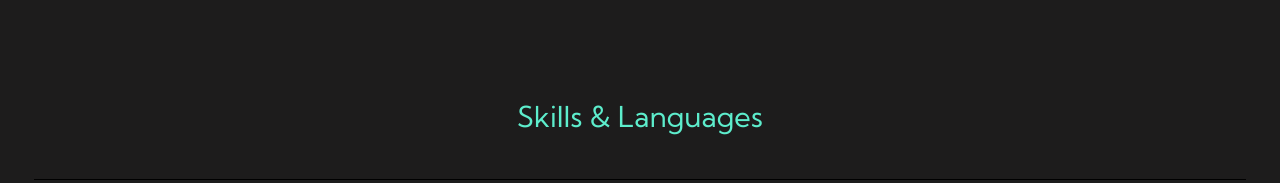
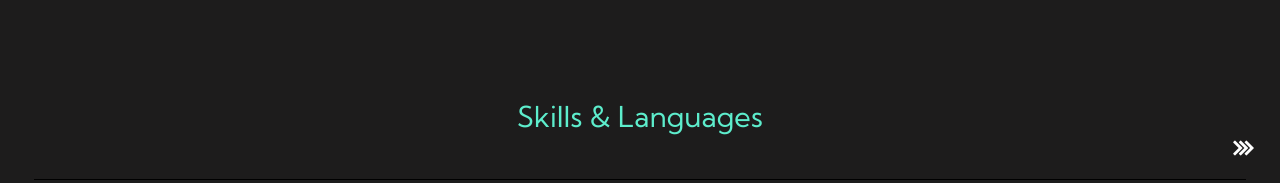
Before and after one commit to pratik650/Portfolio, a React (Create React App) app: page /home in a window 1280 px wide. Shown: the part 3000-3183 px from the top of the page. Built offline with nearby package versions, Linux system fonts and the light colour scheme.

Commit message:
final commit

```diff
--- a/src/App.css
+++ b/src/App.css
@@ -13,7 +13,7 @@
   align-items: center;
   justify-content: center;
   height: 80vh;
-  transition: 0.5s;
+  transition: 0.1s;
   font-size: 1.4em;
 
 }
--- a/src/component/Language.css
+++ b/src/component/Language.css
@@ -49,3 +49,7 @@
   .card-body{
 width: 16rem;
   }
+
+.key{
+  float: right;
+  }
--- a/src/component/Language.js
+++ b/src/component/Language.js
@@ -2,6 +2,7 @@ import React from 'react'
 import './Language.css'
 import { Cards } from './card'
 import { Studentdata } from './Skillsdata'
+import arrow from '../Images/arow1.png'
 
 export const Language = () => {
   const slideLeft = () => {
@@ -18,7 +19,9 @@ export const Language = () => {
       <center>
         <div className="Acheader">Skills & Languages</div>
       </center>
+      <img className='key' src={arrow} alt="img" />
       <div className='Maincontainer'>
+
       <div className='wrapper'>
 
         <Cards
```
Also changed, not shown: src/Images/arow.png (added), src/Images/arow1.png (added).
